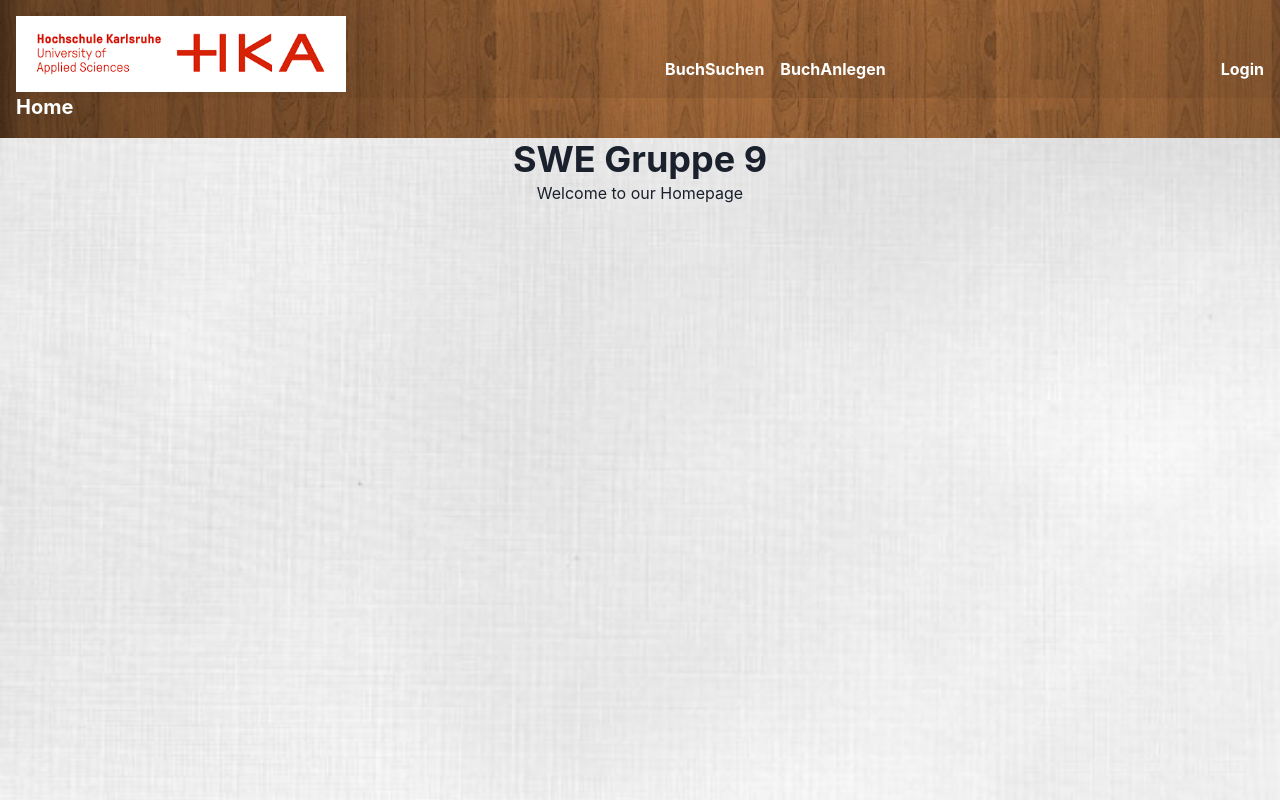
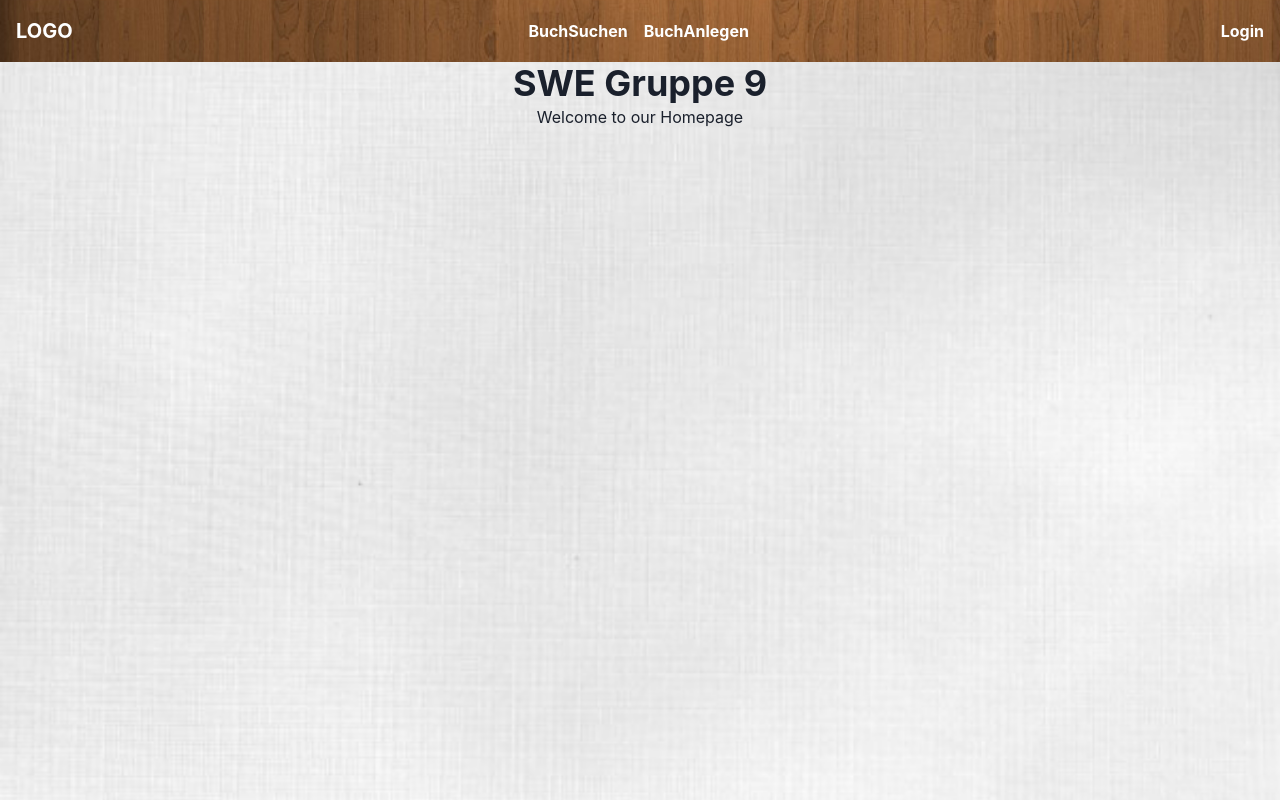
Before and after one commit to ngca1011/web-anwendung, a React (Vite) app: page / in a window 1280 px wide. Built offline with nearby package versions, Linux system fonts and the light colour scheme.

Commit message:
fix: Konsolen Fehler von Navbar entfernen

```diff
--- a/src/components/Navbar.tsx
+++ b/src/components/Navbar.tsx
@@ -1,6 +1,6 @@
 import { Box, Flex, Icon, Link, Spacer } from '@chakra-ui/react'
 import { MdPerson } from 'react-icons/md'
-import { useAuthContext } from './Auth.tsx'
+import { useAuthContext } from '../components/Auth.tsx'
 
 const Navigation = () => {
   const { isLoggedIn } = useAuthContext()
@@ -18,10 +18,7 @@ const Navigation = () => {
     >
       <Box>
         <Link href='/' fontSize='xl' fontWeight='bold'>
-          <a href='https://www.h-ka.de/'>
-            <img src='..\public\logo.png' alt='H-KA' width='330' />
-          </a>
-          Home
+          LOGO
         </Link>
       </Box>
 
```
